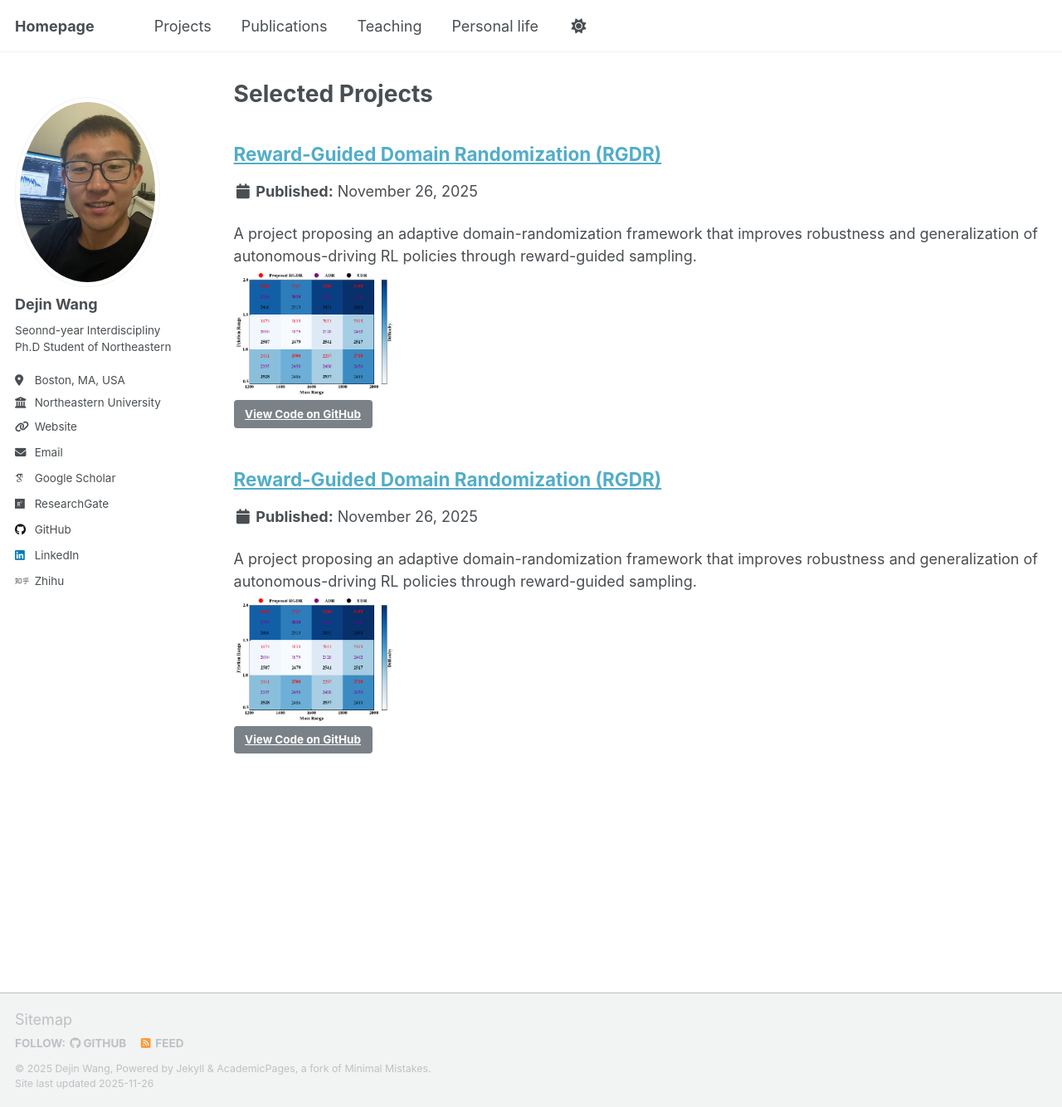
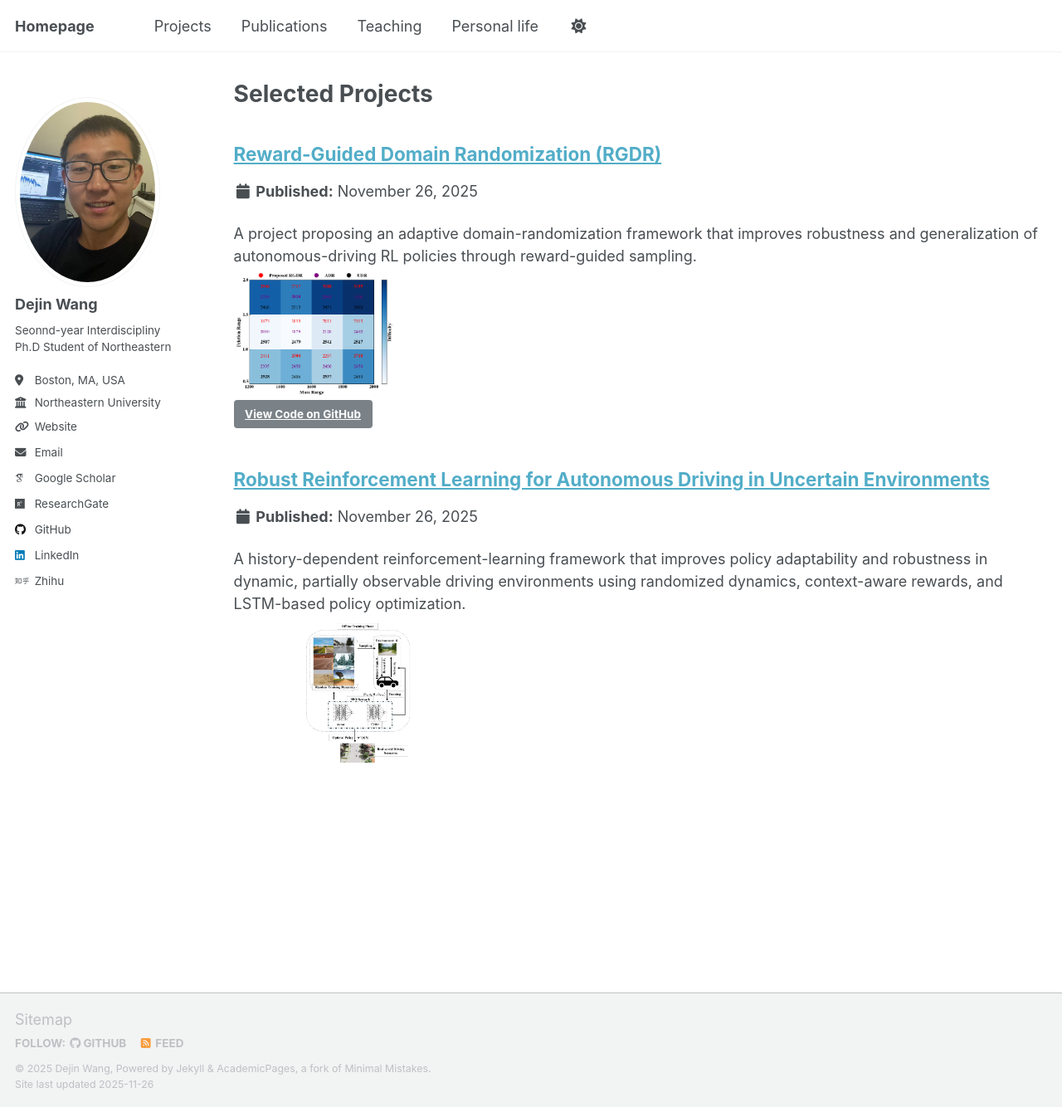
Before and after one commit to dejin-wang/dejin-wang.github.io, a Jekyll site: the page built from _pages/portfolio.html, in a window 1280 px wide and 1334 px high. Shown: the whole window at 83% size. Built offline with Jekyll 4.4.1, drawn with Linux system fonts in a browser that asks for light colours; some web fonts are replaced; a script that is not in the unit is left out.

Commit message:
Update Robust_RL.md

```diff
--- a/_portfolio/Robust_RL.md
+++ b/_portfolio/Robust_RL.md
@@ -1,8 +1,9 @@
 ---
-title: "Reward-Guided Domain Randomization (RGDR)"
-excerpt: "A project proposing an adaptive domain-randomization framework that improves robustness and generalization of autonomous-driving RL policies through reward-guided sampling.<br/><img src='/images/RGDR.png' style='width:200px;'><br/><a class='btn btn--primary' href='https://github.com/dejin-wang/reward_guided_domain_randomization' target='_blank'>View Code on GitHub</a>"
+title: "Robust Reinforcement Learning for Autonomous Driving in Uncertain Environments"
+excerpt: "A history-dependent reinforcement-learning framework that improves policy adaptability and robustness in dynamic, partially observable driving environments using randomized dynamics, context-aware rewards, and LSTM-based policy optimization.<br/><img src='/images/RobustRL.png' style='width:300px; max-height:180px; object-fit:contain;'><br/>"
 collection: portfolio
 ---
+
 
 
 ## Project Overview
```
